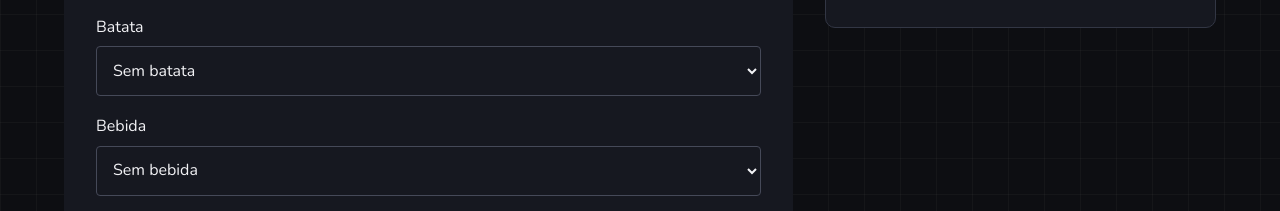
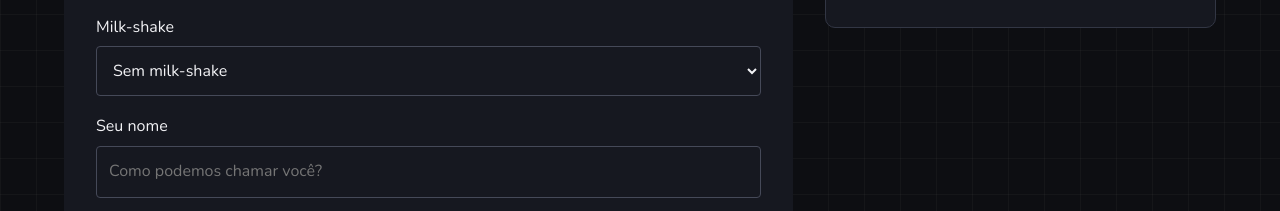
Before and after one commit to Kamazn/Israel_Projeto_Final, a plain HTML site: page html/carrinho.html in a window 1280 px wide. Shown: the part 562-773 px from the top of the page. Drawn offline with nearby package versions, Linux system fonts and the light colour scheme; a script that the page names is missing.

Commit message:
Simplifica as opções do formulário de pedido

```diff
--- a/html/carrinho.html
+++ b/html/carrinho.html
@@ -35,7 +35,8 @@
                     <h2>O que vai ser hoje?</h2>
                     <label for="hamburguer">Hambúrguer ou combo</label>
                     <select id="hamburguer" name="hamburguer">
-                        <option id="hamburguer-22" value="22">Clássico — R$ 22,00</option>
+                        <option value="0">Sem hambúrguer ou combo</option>
+                        <option id="hamburguer-22" value="22" selected>Clássico — R$ 22,00</option>
                         <option id="hamburguer-26" value="26">Cheddar — R$ 26,00</option>
                         <option id="hamburguer-36" value="36">Combo Bacon — R$ 36,00</option>
                         <option id="hamburguer-39" value="39">Combo Duplo — R$ 39,00</option>
@@ -53,18 +54,6 @@
                         <option value="8">8</option>
                         <option value="9">9</option>
                         <option value="10">10</option>
-                    </select>
-                    <label for="batata">Batata</label>
-                    <select id="batata" name="batata">
-                        <option value="0">Sem batata</option>
-                        <option id="batata-12" value="12">Batata tradicional — R$ 12,00</option>
-                        <option id="batata-18" value="18">Batata com cheddar — R$ 18,00</option>
-                    </select>
-                    <label for="bebida">Bebida</label>
-                    <select id="bebida" name="bebida">
-                        <option value="0">Sem bebida</option>
-                        <option id="bebida-6" value="6">Refrigerante — R$ 6,00</option>
-                        <option id="bebida-8" value="8">Suco de laranja — R$ 8,00</option>
                     </select>
                     <label for="milkshake">Milk-shake</label>
                     <select id="milkshake" name="milkshake">
```
